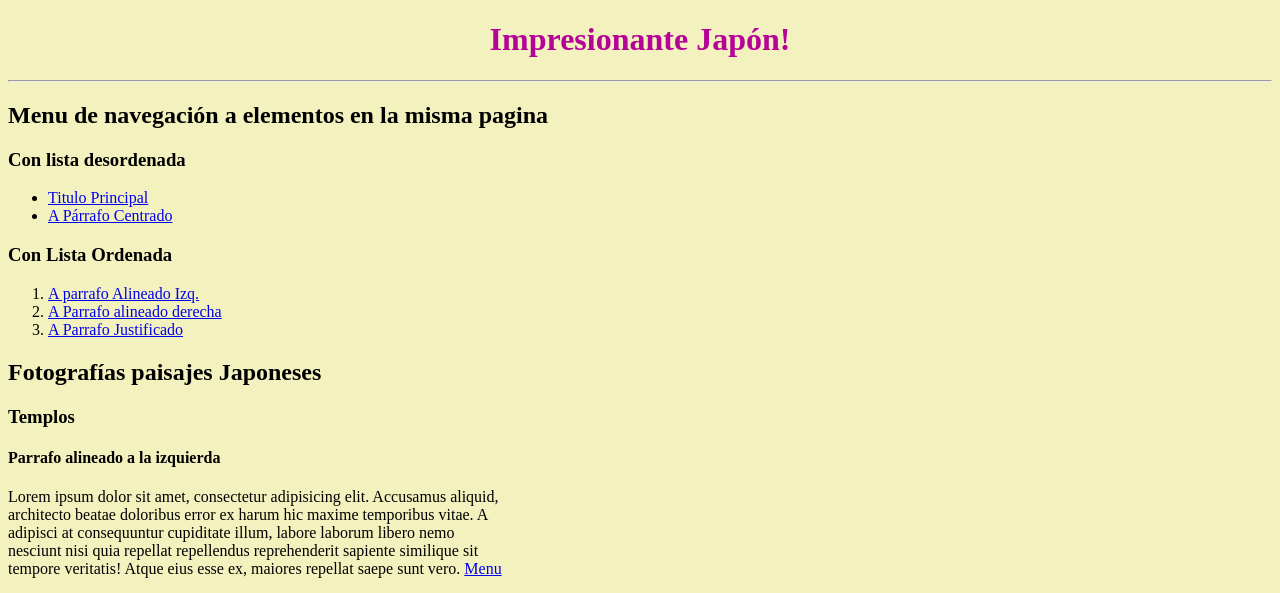
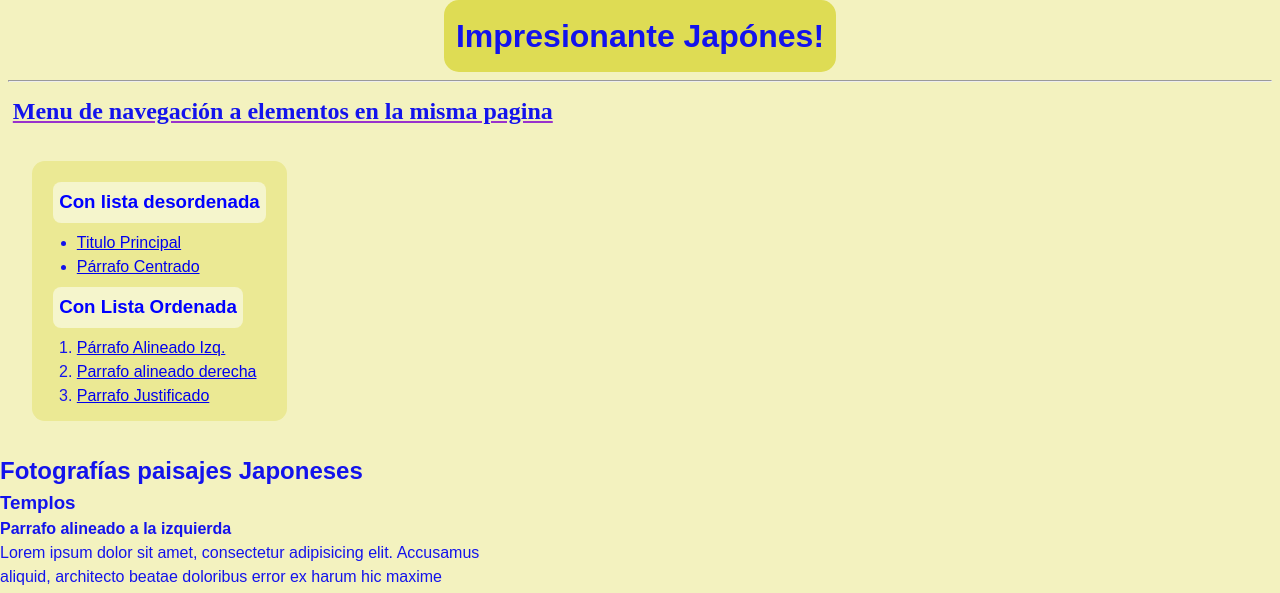
Before and after one commit to barbusanofelix/HTML_CSS_JavaScrit_eFundae, a PHP site: the page made by HTML/29 Reto 3 Primera Web estilizada con CSS.html in a window 1280 px wide. Shown: the top 593 px of the page. Run offline with PHP 8.4, Linux system fonts and the light colour scheme.

Commit message:
Dando estilos a reto 3

```diff
--- a/HTML/29 Reto 3 Primera Web estilizada con CSS.html
+++ b/HTML/29 Reto 3 Primera Web estilizada con CSS.html
@@ -1,35 +1,37 @@
 <!DOCTYPE html>
-<html lang="es">
+<html class="definicione-inicio" lang="es">
     <head>
         <meta charset="UTF-8">
         <title>Primera Web estilizada</title>
         <link rel="stylesheet" href="estilos29.css" </head>
-    <body>
+    <body class="cuerpo">
         <header class="header">
             <h1 id="tituloPrincipal" class="header__titulo">
-                Impresionante Japón!
+                Impresionante Japónes!
             </h1>
-            <hr>
+            <hr class="divisor">
             <h2 id="menu" class="header__subtitulo">Menu de navegación a
                 elementos en la misma pagina</h2>
             <nav class="nav">
                 <!-- ul = unordered list -->
                 <h3 class="nav__titulo">Con lista desordenada</h3>
-                <ul>
-                    <li><a class="nav__link" rel="nofollow" href="#tituloPrincipal">Titulo
+                <ul class="nav__listaDesordenada">
+                    <li class="nav__li"><a class="nav__link" rel="nofollow" href="#tituloPrincipal">Titulo
                             Principal</a></li>
-                    <li><a class="nav__link" rel="nofollow" href="#p_align_centrado">A Párrafo
-                            Centrado</a></li>
+                    <li class="nav__li"><a class="nav__link" rel="nofollow" href="#p_align_centrado">Párrafo
+                        Centrado</a></li>
                 </ul>
                 <!-- ol =ordered list -->
                 <h3 class="nav__titulo">Con Lista Ordenada</h3>
-                <ol>
-                    <li><a class="nav__link" href="#p_align_izq">A parrafo
-                            Alineado Izq.</a></li>
-                    <li><a class="nav__link" href="#p_align_der">A Parrafo
-                            alineado derecha</a></li>
-                    <li><a class="nav__link" href="#p_align_justify">A
-                            Parrafo Justificado</a></li>
+                <ol class="nav__listaOrdenada">
+                    <li class="nav__li"><a class="nav__link" href="#p_align_izq">Párrafo
+                            Alineado Izq.</a>
+                    </li>
+                    <li class="nav__li"><a class="nav__link" href="#p_align_der">Parrafo
+                        alineado derecha</a>
+                    </li>
+                    <li class="nav__li"><a class="nav__link" href="#p_align_justify">Parrafo Justificado</a>
+                    </li>
                 </ol>
             </nav>
 
@@ -89,9 +91,10 @@
                     </p>
                     <img class="articulo__img" width="600" height="600" src="https://content.r9cdn.net/rimg/dimg/77/2b/18a03dc3-lm-3981-16805560b18.jpg?width=290&height=280&xhint=1791&yhint=1651&crop=true" alt="Templo japones con mucho olor rojo">
 
+                    <hr class="divisor">
+
                 </article>
 
-                <hr class="articulos__divisor">
                 <article class="articulo">
                     <header class="articulo__header">
                         <h3 class="articulo__header-titulo">Lagos</h3>
@@ -124,7 +127,7 @@
                         explicabo fuga id maiores mollitia, nemo nihil odit
                         placeat quasi sequi, sit temporibus vitae.
                         Eveniet, fugiat.
-                        <a class="articulo__link"   href="#menu"> Menu </a>
+                        <a class="articulo__link" href="#menu"> Menu </a>
                     </p>
                 </article>
             </section>
--- a/HTML/estilos29.css
+++ b/HTML/estilos29.css
@@ -1,8 +1,109 @@
-body {
-  background-color: hsl(59, 68%, 85%);
+:root {
+  /* *1.- PALETA DE COLORES DE TODA LA WEB CON VARIABLES*/
+  /* Definimos variables para el TONO del fondo y tono del texto general */
+  /* ! Para cambiar el color general del texto y background cambiar */
+  /* ! cambia --tonoDelFondo ó tonoDelTexto */
+  --tonoDelFondo: 59; /* HSL 59: Tono amarillo */
+  --tonoDelTexto: 240; /* HSL 240: tono azul   */
+  /* Variable para el color de fondo ( Background-color ) */
+  /* --colorFondo: hsl(var(--tonoDelFondo), 68%, 85%); /* Amarillo crema */
+  --colorFondo: hsl(var(--tonoDelFondo), 68%, 85%); /* Amarillo crema */
+  --colorTexto: hsl(var(--tonoDelTexto), 85%, 50%); /* Azul purpura  */
+  /* --colorTexto: hsl(var(--tonoDelTexto), 96%, 19%); Azul purpura  */
+}
+
+/* *2.- RESET: Comportamiento igual para todos los elementos */
+/*  Se incluye todas las etiquetas con el * y los agregados ( en caso de que se hicieran) son todos *::after y *::before . */
+*,
+*::after,
+*::before {
+  /* * Control de medidas (muy importante) */
+  /* * Aplicamos el modelo de caja a TODO el documento.
+   * en el tamaño de la caja esta incluido el padding y border  */
+  box-sizing: border-box;
+  margin: 0;
+  padding: 0;
+}
+
+/* *3.- BASE DE ESTILOS. Aplica a todos los elementos del body ( clase="cuerpo" ) */
+.cuerpo {
+  background-color: var(--colorFondo); /* *Color del fondo para todo  */
+
+  /* ? Sino se asigna otro color en cada elemento mostrara este */
+  color: var(--colorTexto); /* Color de fuente general para practicar. */
+
+  font-family:
+    "fira code", Arial, Helvetica, serif, sans-serif, monospace, cursive,
+    fantasy;
+
+  font-size: 100%; /* Para hacer responsive */
+  line-height: 1.5; /* * Base de lectura cómoda */
+  scroll-behavior: smooth; /* * Navegación fluida */
+
+  -webkit-font-smoothing: antialiased; /* * Mejora el renderizado de letras en algunos sistemas */
+  -moz-osx-font-smoothing: grayscale; /* * Mejora el renderizado de letras en algunos sistemas */
 }
 
 .header__titulo {
-  color: hsl(310, 97%, 36%);
+  /*Alinea el texto al centro  */
   text-align: center;
+  /* Damos color basado en tono de fondo y variando saturacion y brillo */
+  background-color: hsl(var(--tonoDelFondo), 68%, 60%);
+  /* Color de letras segun definicion . CONSTRASTE RATIO 7,83 ENTRE FONDO Y TEXTO*/
+  color: var(--colorTexto);
+  /* Ajusta el ancho al largo del texto  */
+  width: max-content;
+  /* Separar un poco el texto del borde  */
+  padding: 12px;
+  /* Margen 0, arriba y abajo. auto centrado izq y der */
+  margin: 0 auto;
+  /* Para estilizar el recuadro que contiene el h1  */
+  border-radius: 15px;
 }
+
+.divisor {
+  /* Margen arriba y debajo */
+  margin: 0.5rem;
+}
+
+.header__subtitulo {
+  /* Hacemos un cambio de fuente para cumplir con el ejercicio */
+  font-family: Serif;
+  /* Lo separamos del header__titulo */
+  margin-top: 0.7rem;
+  text-decoration: underline darkorchid;
+  font-weight: bold;
+  /* 1 rem, toma como referencia el font-size definido en el root ( por defecto 16px=1rem) */
+  /* la "r" viene de root y la "em" viene de la "M"...se tomo el ancho de la M como patron */
+  margin-bottom: 2rem;
+  margin-left: 0.8rem;
+}
+.nav {
+  /* Separamos todo el menu de navegacion , ambas listas, del borde izquierdo, en unidades relativas */
+  margin: 2rem;
+  /* Damos mismo tono del fondo pero aumente el brillo  */
+  background-color: hsl(
+    var(--tonoDelFondo),
+    68%,
+    75%
+  ); /* ! hay que poner el brillo de 52 a 92% */
+  /* Limito el backgroung al tamaño del texto en el menu  */
+  width: max-content;
+  border-radius: 0.8rem;
+  padding: 0.8rem;
+}
+
+.nav__titulo {
+  /* Color de la fuente. Subi saturacion al 100% de 85% */
+  color: hsl(var(--tonoDelTexto), 100%, 50%);
+  /* Ancho del contenido */
+  width: max-content;
+  background-color: hsl(var(--tonoDelFondo), 68%, 88%);
+  border-radius: 8px;
+  padding: 0.4rem;
+  margin: 0.5rem;
+}
+
+.nav__li {
+  margin-left: 2rem;
+}
```
